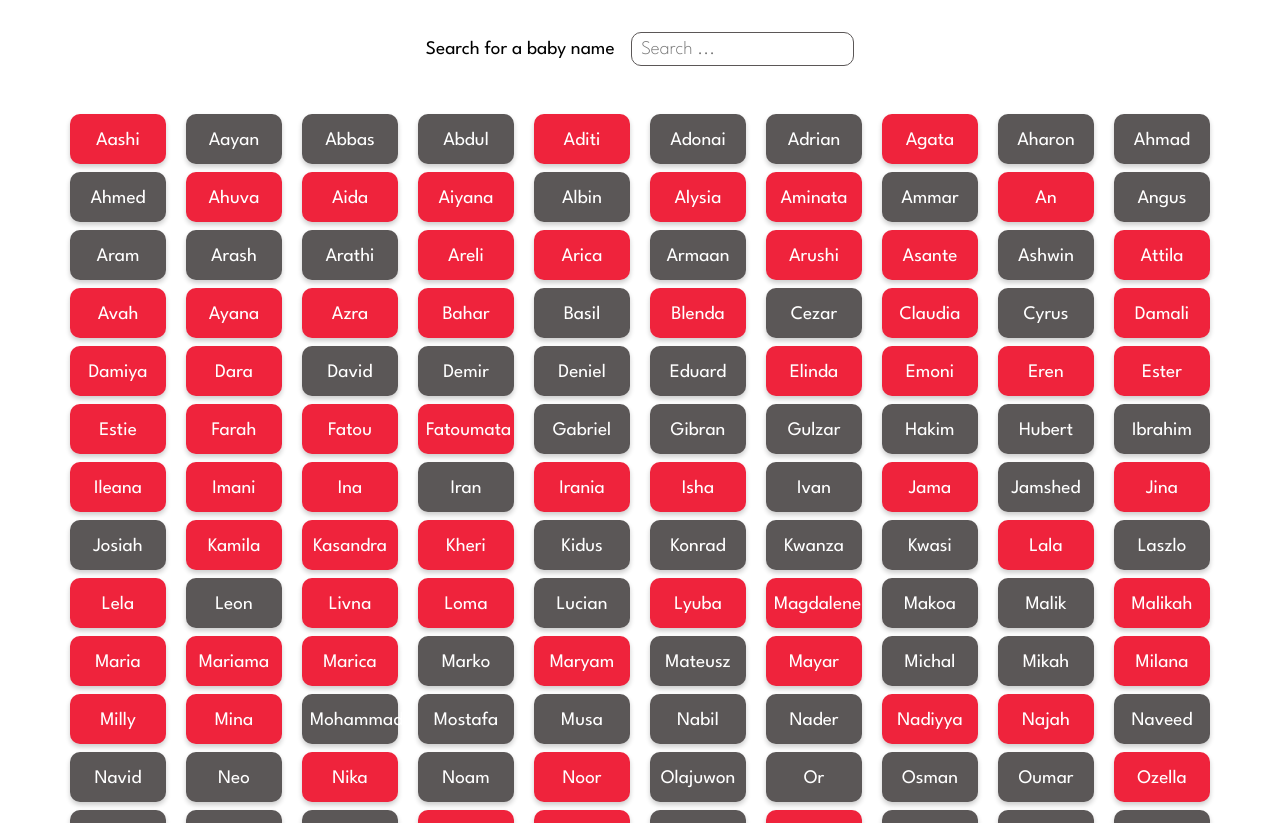
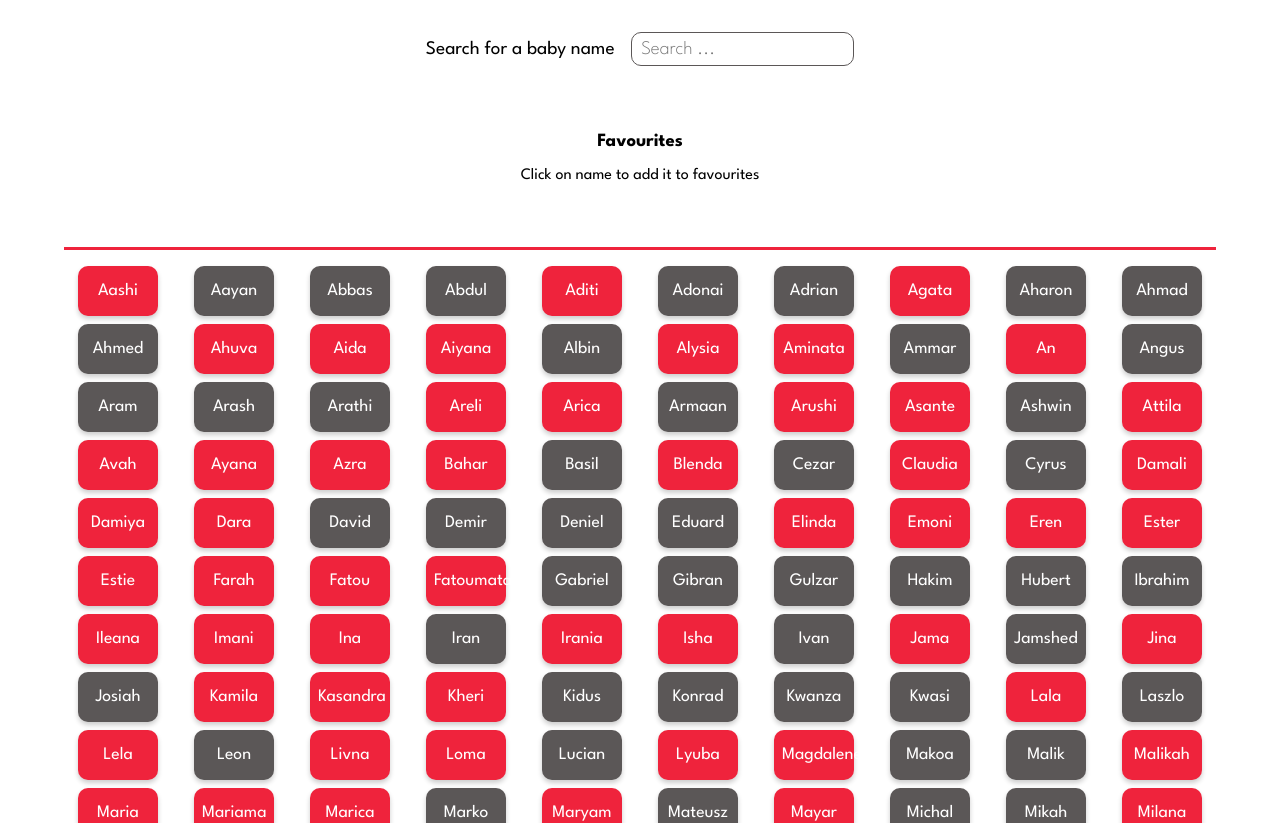
Before and after one commit to SaadiaELF/cyf-baby-names-picker, a React (Create React App) app: page / in a window 1280 px wide. Shown: the top 823 px of the page. Built offline with nearby package versions, Linux system fonts and the light colour scheme.

Commit message:
Added favourites

```diff
--- a/src/App.css
+++ b/src/App.css
@@ -11,7 +11,7 @@
   --font: 'League Spartan', sans-serif
 }
 
-body {
+* {
   font-family: var(--font);
 }
 
@@ -43,6 +43,11 @@ body {
   align-self: center;
 }
 
+.favourites-text {
+  text-align: center;
+  margin: 1rem;
+}
+
 .names-container {
   display: grid;
   gap: 0.5rem;
@@ -54,12 +59,13 @@ body {
   font-size: 1.2rem
 }
 
-.name-div {
+.name-btn {
   width: 80px;
+  font-size: 1.1rem;
   padding: 0.5rem;
   text-align: center;
-  line-height: 2.4rem;
   border-radius: 10px;
+  border: none;
   box-shadow: 0 3px 5px rgb(0 0 0 / 0.2);
   color: var(--white);
 }
@@ -71,3 +77,10 @@ body {
 .f-name {
   background-color: var(--light-red);
 }
+
+.separator {
+  align-self: center;
+  height: 3px;
+  width: 90vw;
+  background-color: var(--light-red);
+}
--- a/src/App.js
+++ b/src/App.js
@@ -6,8 +6,9 @@ import "./App.css";
 
 function App() {
   const [names, setNames] = useState(babyNames);
+  const [favouritesNames, setFavouritesNames] = useState([]);
 
-  const sortedNames = babyNames.sort((a, b) => {
+  let sortedNames = names.sort((a, b) => {
     let nA = a.name.toLowerCase();
     let nB = b.name.toLowerCase();
 
@@ -27,13 +28,52 @@ function App() {
     setNames(names);
   }
 
+  function addNameToFavourites(e) {
+    setFavouritesNames(favouritesNames.concat(sortedNames[e.target.value]));
+    let filteredNames = sortedNames.filter(
+      (item) => item !== sortedNames[e.target.value]
+    );
+    setNames(filteredNames);
+  }
+
+  function removeNameFromFavourites(e) {
+    setNames(names.concat(favouritesNames[e.target.value]));
+    let filteredNames = favouritesNames.filter(
+      (item) => item !== favouritesNames[e.target.value]
+    );
+    setFavouritesNames(filteredNames);
+  }
   return (
     <div className="App">
       <SearchBar handleChange={handleInputChange} />
+      <div className="favourites-text">
+        <h3>Favourites</h3>
+        <p>Click on name to add it to favourites</p>
+      </div>
+      <div className="names-container">
+        {favouritesNames.map((baby, index) => {
+          return (
+            <Name
+              key={index}
+              name={baby.name}
+              value={index}
+              class={baby.sex + "-name"}
+              handleClick={removeNameFromFavourites}
+            />
+          );
+        })}
+      </div>
+      <div className="separator"></div>
       <div className="names-container">
         {names.map((baby, index) => {
           return (
-            <Name key={index} name={baby.name} class={baby.sex + "-name"} />
+            <Name
+              key={index}
+              name={baby.name}
+              value={index}
+              class={baby.sex + "-name"}
+              handleClick={addNameToFavourites}
+            />
           );
         })}
       </div>
--- a/src/components/Name.js
+++ b/src/components/Name.js
@@ -1,7 +1,16 @@
 import React from "react";
 
 const Name = (props) => {
-  return <div className={"name-div " + props.class}>{props.name}</div>;
+  return (
+    <button
+      type="button"
+      className={"name-btn " + props.class}
+      onClick={props.handleClick}
+      value={props.value}
+    >
+      {props.name}
+    </button>
+  );
 };
 
 export default Name;
```
